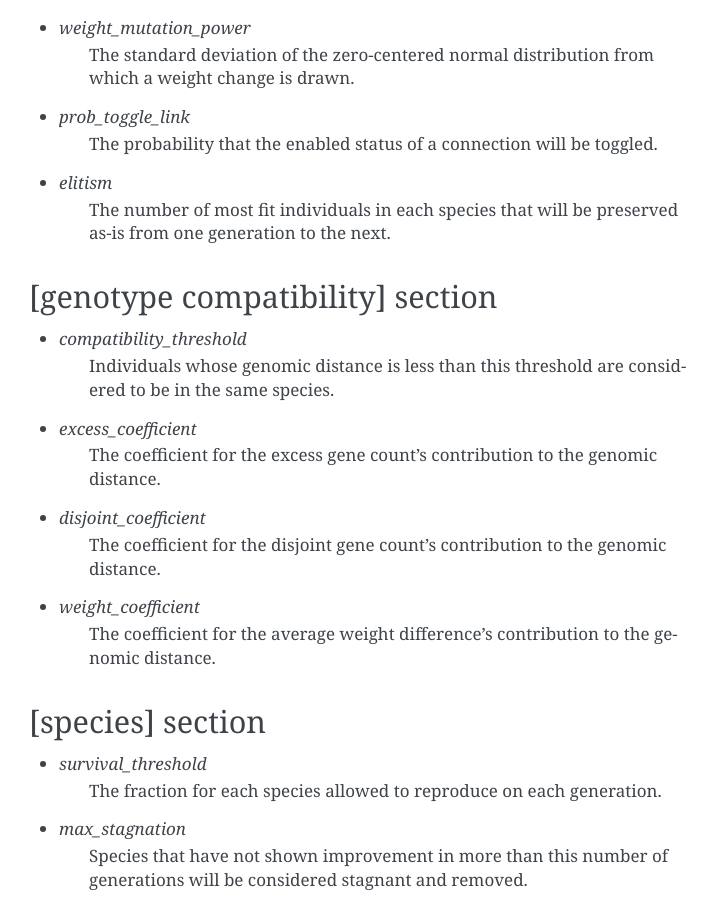
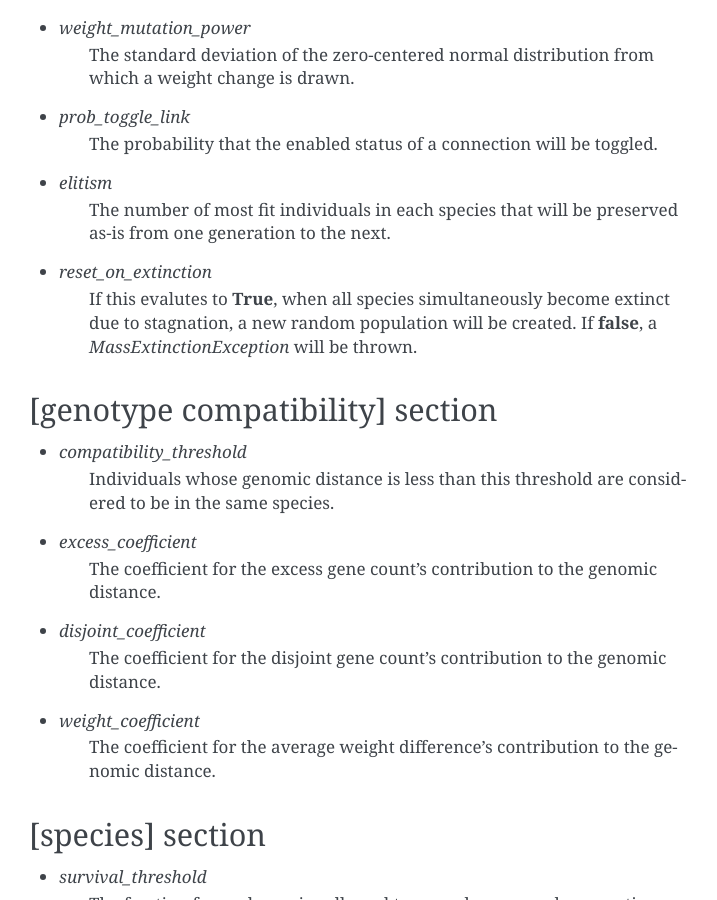
Before and after one commit to CodeReclaimers/neat-python, a Sphinx documentation site: the page built from docs/config_file.rst, in a window 1280 px wide and 900 px high, scrolled down 2160 px. Shown: the whole window, without its empty margins (391-1108 px from the left). Built offline with Sphinx 7.4.7, drawn with Linux system fonts in a browser that asks for light colours.

Commit message:
Added Stanley's recent reddit AMA to the index page. Added reset_on_extinction to documentation.

```diff
--- a/docs/config_file.rst
+++ b/docs/config_file.rst
@@ -65,6 +65,9 @@ NEAT settings.
     The probability that the enabled status of a connection will be toggled.
 * *elitism*
     The number of most fit individuals in each species that will be preserved as-is from one generation to the next.
+* *reset_on_extinction*
+    If this evalutes to **True**, when all species simultaneously become extinct due to stagnation, a new random
+    population will be created. If **false**, a *MassExtinctionException* will be thrown.
 
 [genotype compatibility] section
 --------------------------------
--- a/docs/index.rst
+++ b/docs/index.rst
@@ -20,7 +20,8 @@ If you need an easy performance boost, JIT-enabled `PyPy
 the most recent version is almost certainly going to break your code until the version number approaches 1.0.
 
 For further information regarding general concepts and theory, please see `Selected Publications
-<http://www.cs.ucf.edu/~kstanley/#publications>`_ on Stanley's website.
+<http://www.cs.ucf.edu/~kstanley/#publications>`_ on Stanley's website, or his recent `AMA on Reddit
+<https://www.reddit.com/r/IAmA/comments/3xqcrk/im_ken_stanley_artificial_intelligence_professor>`_.
 
 If you encounter any confusing or incorrect information in this documentation, please open an issue in the `GitHub project
 <https://github.com/CodeReclaimers/neat-python>`_.
```
